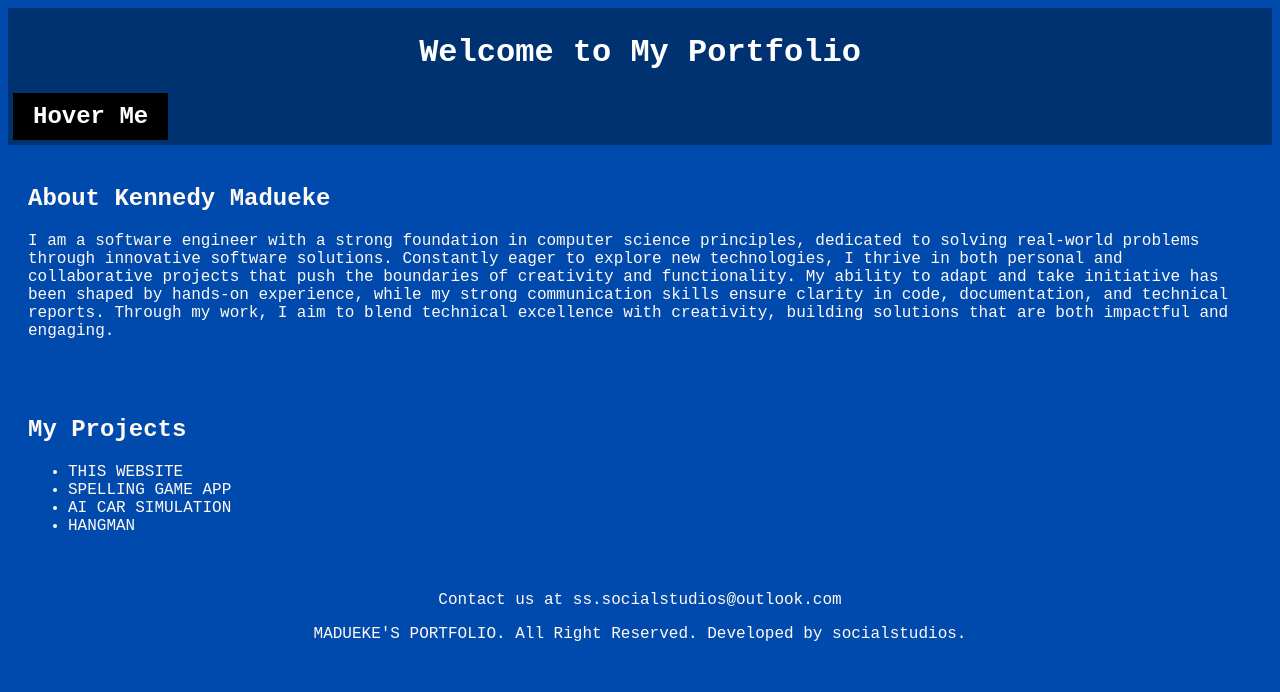
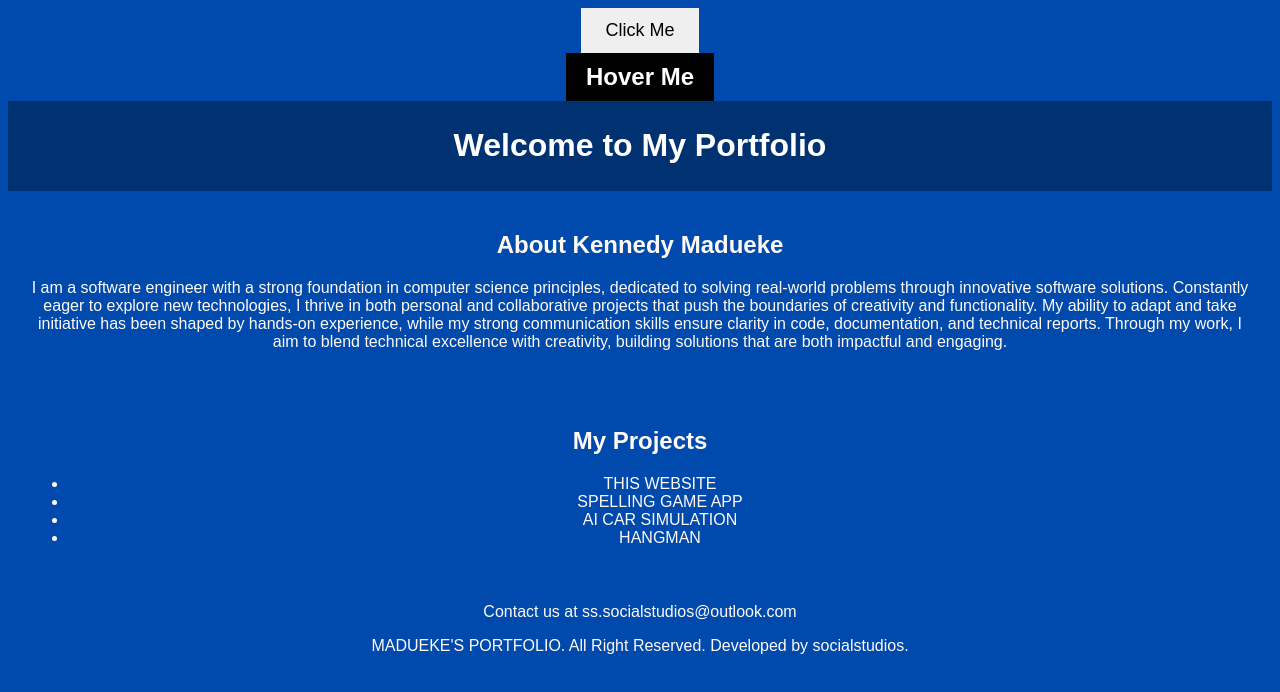
Before and after one commit to uzomadueke/learning-JS, a React (Create React App) app: page / in a window 1280 px wide. Shown: the top 692 px of the page. Built offline with nearby package versions, Linux system fonts and the light colour scheme.

Commit message:
added pop up

```diff
--- a/src/App.js
+++ b/src/App.js
@@ -1,6 +1,7 @@
 //this just adds my initial website layout
 import React from 'react';
 import MovingElement from "./components/MovingElement";
+import PopupButton from './components/PopupButton';
 
 
 
@@ -16,11 +17,16 @@
 function App() {
   return (
 
-    <div>
+    <div className='App'>
+      <PopupButton />
+      <MovingElement />
+
+
       <header>
         <h1>Welcome to My Portfolio</h1>
-        <MovingElement />
       </header>
+
+
       <section id="about">
         <h2>About Kennedy Madueke</h2>
         <p>
@@ -30,6 +36,8 @@
           Through my work, I aim to blend technical excellence with creativity, building solutions that are both impactful and engaging.
           </p>
       </section>
+
+
       <section id="projects">
         <h2>My Projects</h2>
         <ul>
@@ -39,6 +47,8 @@
           <li>HANGMAN</li>
         </ul>
       </section>
+
+
       <footer>
         <p>Contact us at ss.socialstudios@outlook.com</p>
         <p>MADUEKE'S PORTFOLIO. All Right Reserved. Developed by socialstudios.</p>
--- /dev/null
+++ b/src/components/PopupButton.css
@@ -0,0 +1,39 @@
+/* Styles for the button */
+.hover-button {
+    padding: 12px 24px;
+    font-size: 18px;
+    border: none;
+    cursor: pointer;
+    transition: transform 0.2s ease-in-out;
+  }
+
+  .hover-button:hover {
+    transform: scale(1.05);
+  }
+
+  /* Pop-up overlay */
+  .popup-overlay {
+    position: fixed;
+    top: 0;
+    left: 0;
+    width: 100vw;
+    height: 100vh;
+    background: rgba(0, 0, 0, 0.5);
+    display: flex;
+    align-items: center;
+    justify-content: center;
+  }
+
+  /* Pop-up content */
+  .popup-content {
+    background: white;
+    padding: 20px;
+    border-radius: 10px;
+    text-align: center;
+  }
+
+  .close-button {
+    margin-top: 10px;
+    padding: 8px 16px;
+    cursor: pointer;
+  }
--- /dev/null
+++ b/src/components/PopupButton.js
@@ -0,0 +1,34 @@
+import React, { useState } from "react";
+import "./PopupButton.css"; // Import the CSS file for styling
+
+const PopupButton = () => {
+  const [isOpen, setIsOpen] = useState(false);
+
+  const togglePopup = () => {
+    setIsOpen(!isOpen);
+  };
+
+  return (
+    <div className="popup-container">
+      {/* Button with hover and click interaction */}
+      <button className="hover-button" onClick={togglePopup}>
+        Click Me
+      </button>
+
+      {/* Pop-up Modal */}
+      {isOpen && (
+        <div className="popup-overlay" onClick={togglePopup}>
+          <div className="popup-content" onClick={(e) => e.stopPropagation()}>
+            <h2>Pop-up Content</h2>
+            <p>This is your pop-up message.</p>
+            <button className="close-button" onClick={togglePopup}>
+              Close
+            </button>
+          </div>
+        </div>
+      )}
+    </div>
+  );
+};
+
+export default PopupButton;
```
